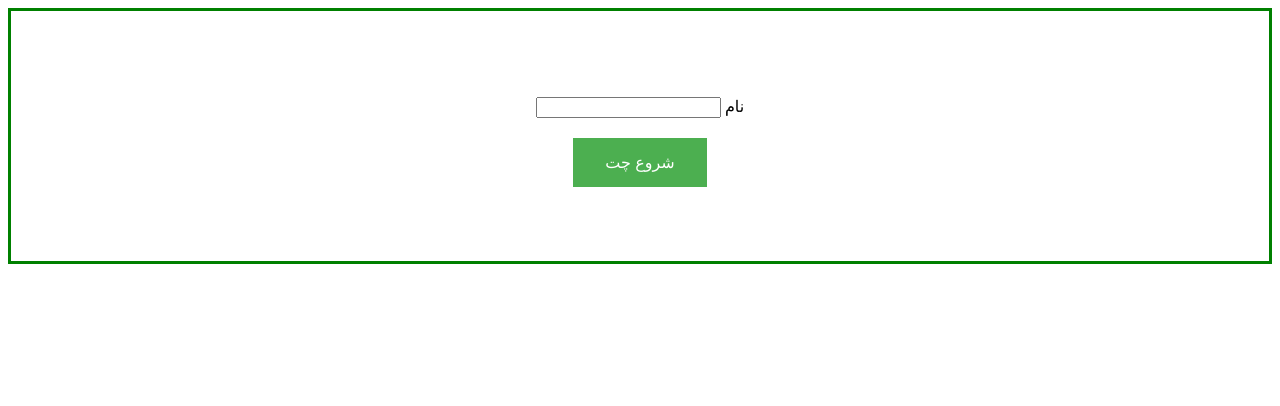
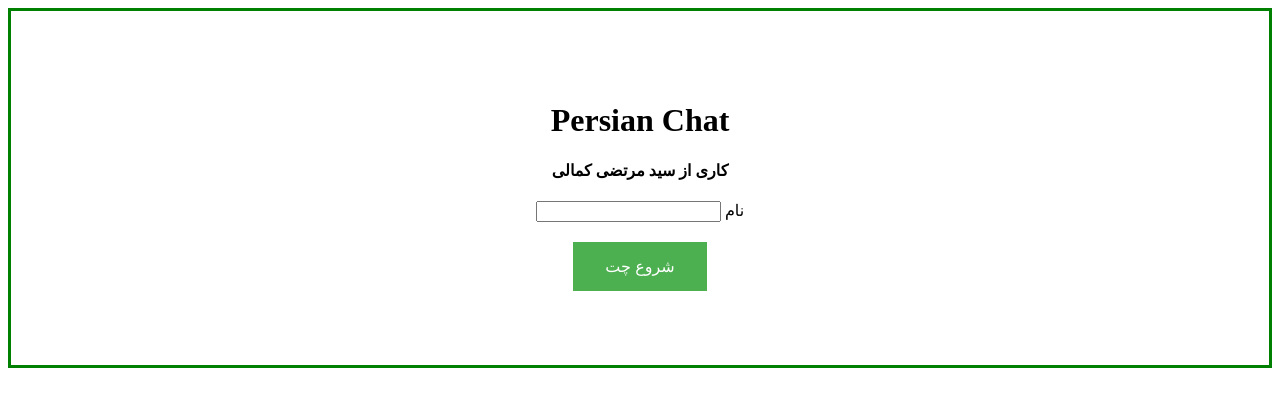
Before and after one commit to smkplus/PerianChat, a website: page index.html in a window 1280 px wide. Drawn offline with nearby package versions, Linux system fonts and the light colour scheme.

```diff
--- a/index.html
+++ b/index.html
@@ -38,7 +38,8 @@
 </head>
 <body>
 <div dir="rtl" class="center">
-
+<h1>Persian Chat</h1>
+<h4>کاری از سید مرتضی کمالی</h4>
   <p>نام <input  type="text" name="user" required></p>
 
   <button class="button">شروع چت</button>
```
Also changed, not shown: chat.html (+3 -3 lines).
